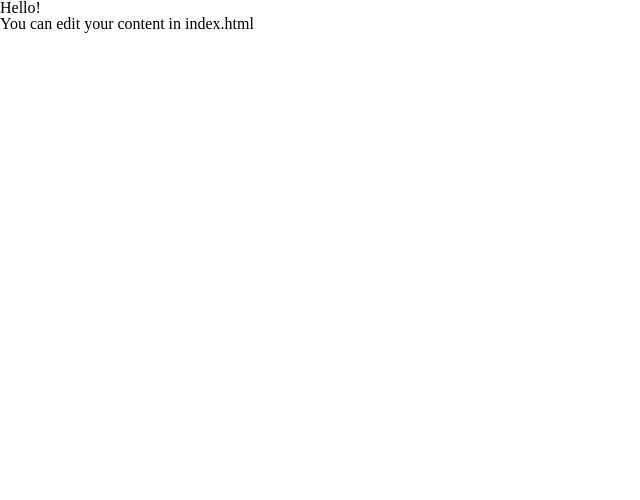
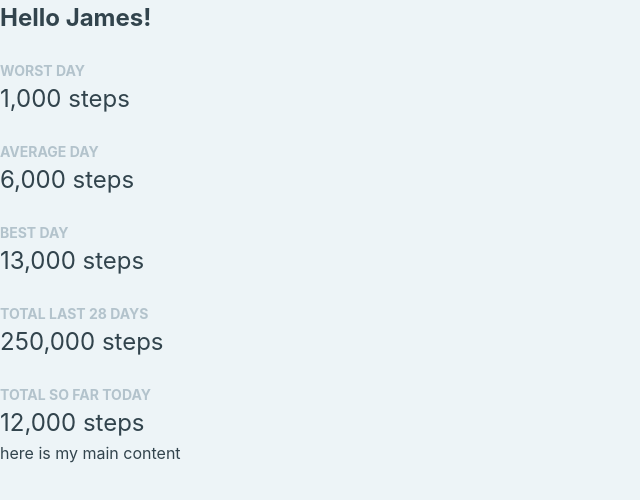
Before and after one commit to Jiranathanan/stepCounter, a plain HTML site: page index.html in a window 1280 px wide. Shown: the whole page, without its empty margins (0-640 px from the left). Drawn offline with Linux system fonts and the light colour scheme; a web font is replaced by a local one.

Commit message:
Add style.css

```diff
--- a/index.html
+++ b/index.html
@@ -3,13 +3,33 @@
 <head>
     <meta charset="UTF-8">
     <meta name="viewport" content="width=device-width, initial-scale=1.0">
-    <link rel="stylesheet" href="_base.css">
+    <link rel="stylesheet" href="./_base.css">
+    <link rel="stylesheet" href="./style.css">
     <title>Step Counter</title>
 </head>
 <body>
-    <h1>Hello!</h1>
+    <nav>
+        <h1>Hello James!</h1>
 
-    <p>You can edit your content in index.html</p>
+        <h2>Worst Day</h2>
+        <p>1,000 steps</p>
+
+        <h2>Average Day</h2>
+        <p>6,000 steps</p>
+
+        <h2>Best Day</h2>
+        <p>13,000 steps</p>
+
+        <h2>Total last 28 days</h2>
+        <p>250,000 steps</p>
+
+        <h2>Total so far today</h2>
+        <p>12,000 steps</p>
+    </nav>
+
+    <main>
+        here is my main content
+    </main>
 
 </body>
 </html>
--- a/style.css
+++ b/style.css
@@ -0,0 +1,42 @@
+/* Typography
+    https://rsms.me/inter/
+ */
+@import url('https://rsms.me/inter/inter.css');
+@supports (font-variation-settings: normal) {
+    html { font-family: 'Inter var', sans-serif;}
+}
+
+:root {
+    --background-main: #edf4f7;
+    --background-side: #f4f8fa;
+    --primary-blue: #32444d;
+    --secondary-blue: #b3c3cc;
+    --primary-orange: #ff6719;
+    --secondary-orange: #ffaa80;
+}
+
+body {
+    font-family: Inter;
+    font-size: 16px;
+    line-height: 1.5;
+
+    background-color: var(--background-main);
+    color: var(--primary-blue);
+}
+
+h1 {
+    font-size: 24px;
+    font-weight: 700;
+}
+
+h2 {
+    color: var(--secondary-blue);
+    font-size: 14px;
+    font-weight: 700;
+    text-transform: uppercase;
+    margin: 24px 0 0 0; /*top right bottom left*/
+}
+
+p {
+    font-size: 24px;
+}
```
